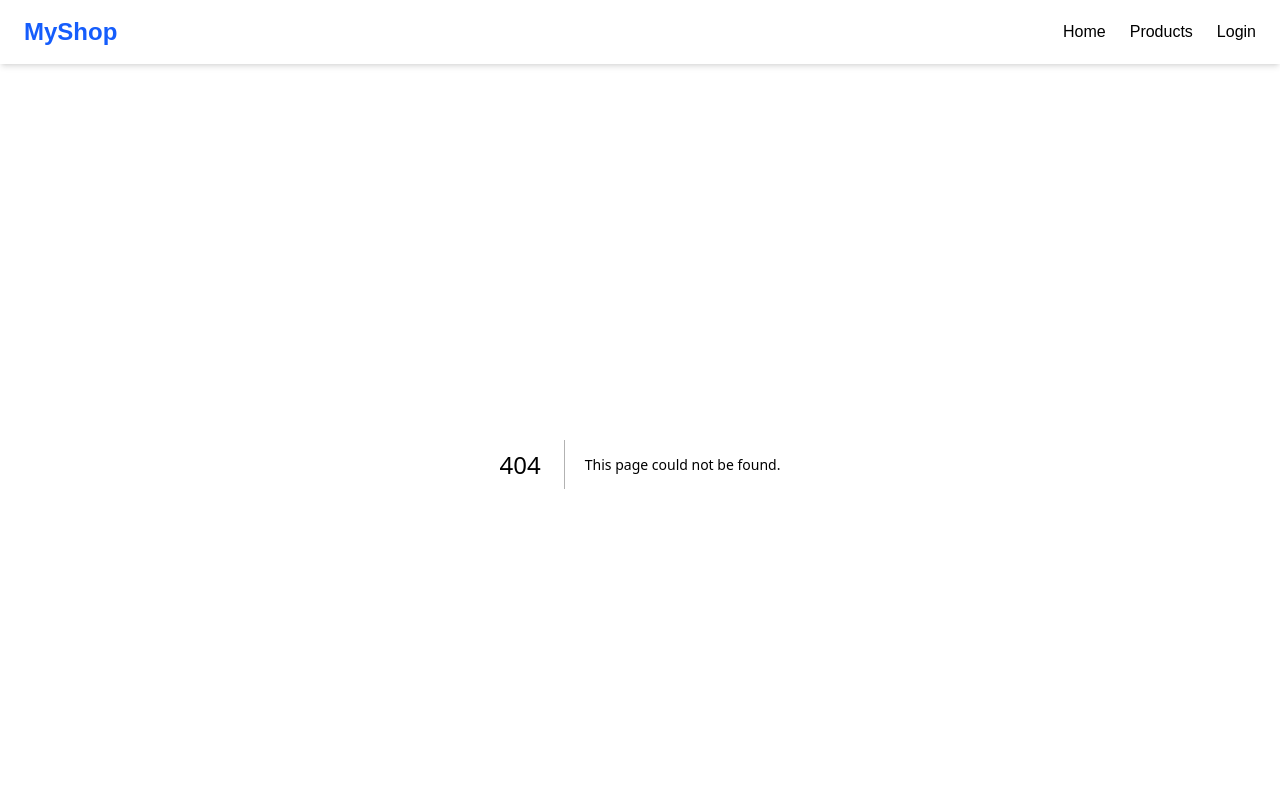
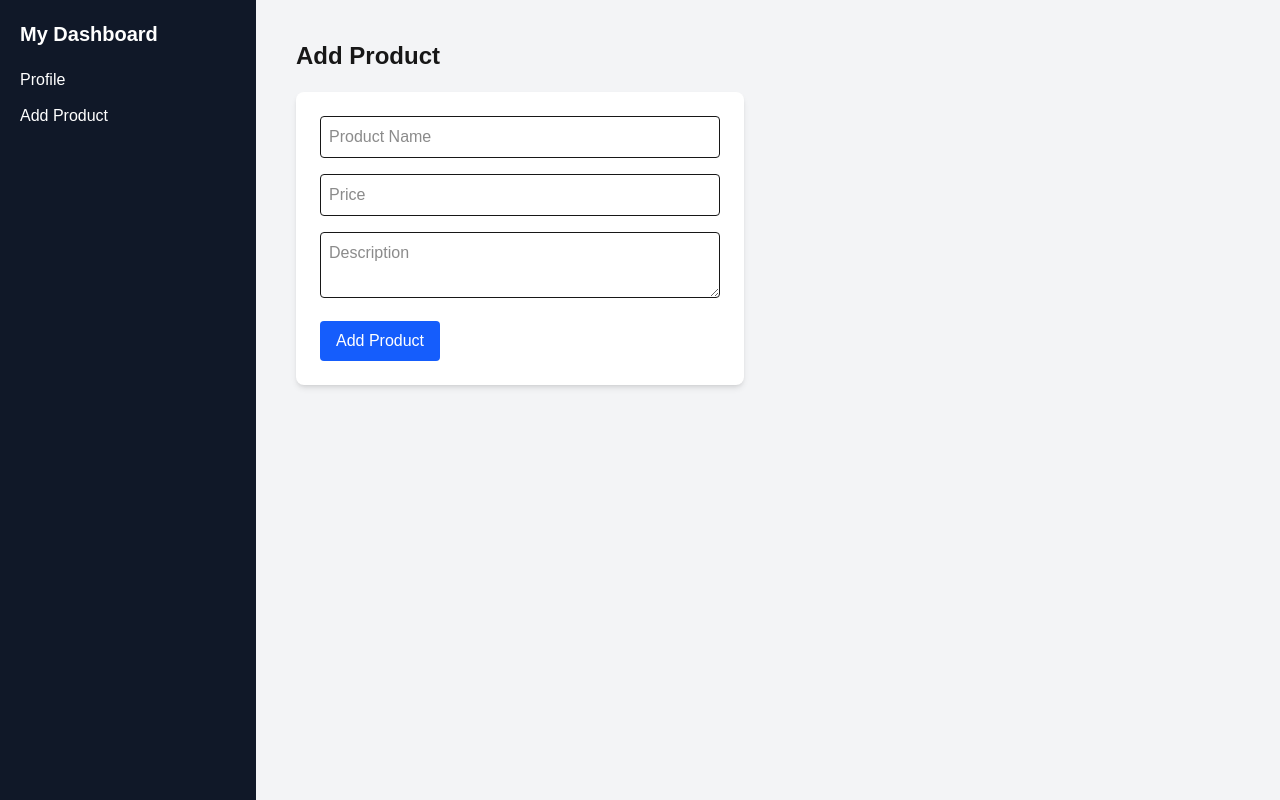
Before and after one commit to NazmulhaqueD/my-shop-next-, a Next.js app: page /dashboard/addProducts in a window 1280 px wide. Before the commit this address had no page. Shown: the top 800 px of the page. Built offline with nearby package versions, Linux system fonts and the light colour scheme.

Commit message:
product added in mongodb successfuly

```diff
--- a/app/components/Footer.jsx
+++ b/app/components/Footer.jsx
@@ -2,7 +2,7 @@
 export default function Footer() {
   return (
     <footer className="bg-gray-900 text-gray-300 py-6 mt-16">
-      <div className="max-w-6xl mx-auto px-6 flex flex-col md:flex-row items-center justify-between">
+      <div className="max-w-7xl mx-auto px-6 flex flex-col md:flex-row items-center justify-between">
         {/* Left Side - Brand */}
         <p className="text-sm">
           © {new Date().getFullYear()} MyShop. All rights reserved.
--- a/app/components/Navbar.jsx
+++ b/app/components/Navbar.jsx
@@ -19,10 +19,12 @@ export default function Navbar() {
                 <Link href="/products" className="hover:text-blue-600">
                     Products
                 </Link>
-                <Link href="/login" className="hover:text-blue-600">
+                <Link href="/dashboard" className="hover:text-blue-600">
+                    Dashboard
+                </Link>
+                <Link href="/login" className="bg-blue-600 px-4 py-2 rounded-lg text-white font-bold">
                     Login
                 </Link>
-                {/* পরে auth হলে এখানে Login এর বদলে Dashboard দেখাবে */}
             </div>
         </nav>
     );
--- a/app/components/ProductHighlights.jsx
+++ b/app/components/ProductHighlights.jsx
@@ -28,7 +28,7 @@ const products = [
 export default function ProductHighlights() {
     return (
         <section className="py-16 bg-white">
-            <div className="max-w-6xl mx-auto px-6">
+            <div className="max-w-7xl mx-auto px-6">
                 {/* Section Title */}
                 <h2 className="text-3xl font-bold text-center mb-10 text-gray-900">
                     Featured Products
--- /dev/null
+++ b/app/dashboard/addProducts/page.js
@@ -0,0 +1,74 @@
+"use client";
+
+export default function AddProductPage() {
+
+
+
+    const handleSubmit = async (e) => {
+        e.preventDefault();
+        const name = e.target.name.value;
+        const price = e.target.price.value;
+        const description = e.target.description.value;
+
+        const productData = {
+            name,
+            price,
+            description
+        }
+        try {
+            const res = await fetch("http://localhost:5000/products", {
+                method: "POST",
+                headers: {
+                    "Content-Type": "application/json"
+                },
+                body: JSON.stringify(productData)
+            });
+
+            const data = await res.json();
+            alert("Product added successfully!");
+            e.target.reset(); // form reset
+        } catch (err) {
+            console.error(err);
+            alert("Failed to add product");
+        }
+
+        console.log(productData);
+
+    };
+
+    return (
+        <div>
+            <h2 className="text-2xl font-bold mb-5">Add Product</h2>
+            <form
+                onSubmit={handleSubmit}
+                className="bg-white p-6 rounded-lg shadow-md max-w-md space-y-4"
+            >
+                <input
+                    type="text"
+                    name="name"
+                    placeholder="Product Name"
+                    className="w-full border p-2 rounded"
+                    required
+                />
+                <input
+                    type="number"
+                    name="price"
+                    placeholder="Price"
+                    className="w-full border p-2 rounded"
+                    required
+                />
+                <textarea
+                    name="description"
+                    placeholder="Description"
+                    className="w-full border p-2 rounded"
+                />
+                <button
+                    type="submit"
+                    className="bg-blue-600 text-white px-4 py-2 rounded hover:bg-blue-700"
+                >
+                    Add Product
+                </button>
+            </form>
+        </div>
+    );
+}
--- /dev/null
+++ b/app/dashboard/layout.js
@@ -0,0 +1,23 @@
+
+import Link from 'next/link';
+import React from 'react';
+
+const DashboardLayout = ({ children }) => {
+    return (
+        <div className="flex min-h-screen">
+            {/* Sidebar */}
+            <aside className="w-64 bg-gray-900 text-white p-5 space-y-5">
+                <h1 className="text-xl font-bold"><Link href={'/'}>My Dashboard</Link></h1>
+                <nav className="flex flex-col space-y-3">
+                    <Link href="/dashboard" className="hover:text-blue-400">Profile</Link>
+                    <Link href="/dashboard/addProducts" className="hover:text-blue-400">Add Product</Link>
+                </nav>
+            </aside>
+
+            {/* Main content */}
+            <main className="flex-1 p-10 bg-gray-100">{children}</main>
+        </div>
+    );
+};
+
+export default DashboardLayout;
--- /dev/null
+++ b/app/dashboard/page.js
@@ -0,0 +1,14 @@
+export default function DashboardPage() {
+    return (
+        <div>
+            <h2 className="text-2xl font-bold mb-5">Profile</h2>
+            <div className="bg-white p-6 rounded-lg shadow-md max-w-md">
+                <div>
+                    <h3 className="text-lg font-semibold">Nazmul Haqqi</h3>
+                    <p className="text-gray-600">Email: nazmul@example.com</p>
+                    <p className="text-gray-600">Role: User</p>
+                </div>
+            </div>
+        </div>
+    );
+}
--- a/app/layout.js
+++ b/app/layout.js
@@ -24,7 +24,6 @@ export default function RootLayout({ children }) {
       <body
         className={`${geistSans.variable} ${geistMono.variable} antialiased`}
       >
-        <Navbar></Navbar>
         {children}
         <Footer></Footer>
       </body>
--- /dev/null
+++ b/app/lib/postProduct.js
@@ -0,0 +1,5 @@
+import { headers } from "next/headers";
+
+export default async function postProducts() {
+    const result = fetch('http://localhost:5000/products')
+}
--- a/app/page.js
+++ b/app/page.js
@@ -6,6 +6,7 @@ import ProductHighlights from "./components/ProductHighlights";
 export default function Home() {
   return (
     <div>
+      <Navbar></Navbar>
       <Hero></Hero>
       <ProductHighlights></ProductHighlights>
     </div>
```
